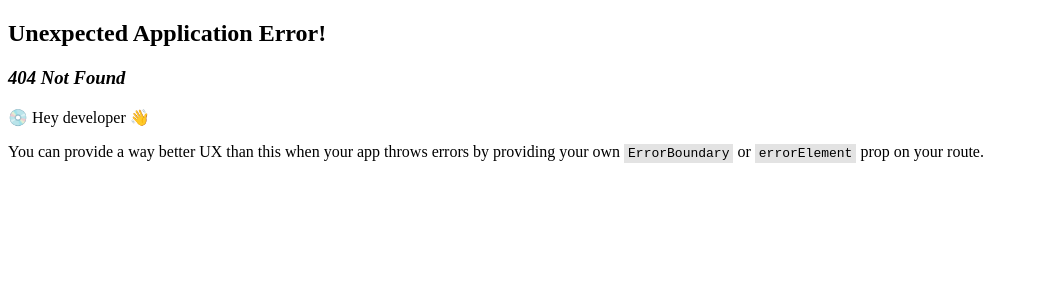
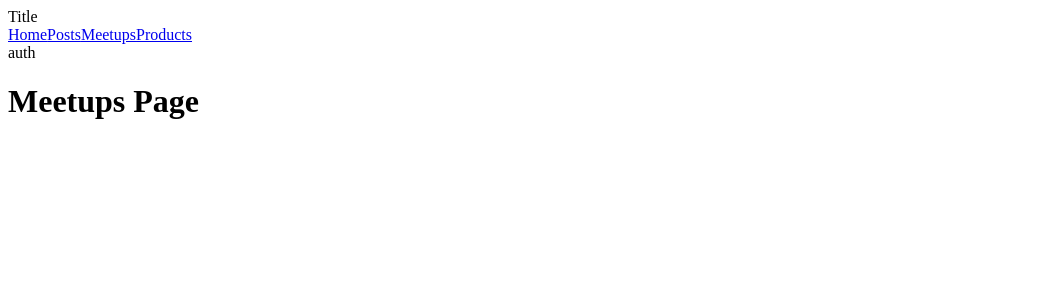
Before and after one commit to Uthaeus/react-api-practice3, a JavaScript app: page /meetups in a window 1280 px wide. Before the commit this address had no page. Shown: the top 300 px of the page, without its empty margins (0-1039 px from the left). Built offline with nearby package versions, Linux system fonts and the light colour scheme.

Commit message:
created error component, main nav, imported into root layout, created nav stylesheet

```diff
--- a/src/App.js
+++ b/src/App.js
@@ -2,15 +2,32 @@ import { createBrowserRouter, RouterProvider } from "react-router-dom";
 
 import RootLayout from "./pages/root";
 import HomePage from "./pages/home";
+import ErrorPage from "./pages/error";
+import Meetups from "./pages/meetups";
+import Posts from "./pages/posts";
+import Products from "./pages/products";
 
 const router = createBrowserRouter([
   {
     path: "/",
     element: <RootLayout />,
+    errorElement: <ErrorPage />,
     children: [
       {
         index: true,
         element: <HomePage />
+      },
+      {
+        path: "/meetups",
+        element: <Meetups />
+      },
+      {
+        path: "/posts",
+        element: <Posts />
+      },
+      {
+        path: "/products",
+        element: <Products />
       }
     ]
   }
--- /dev/null
+++ b/src/components/navigation/main-navigation.js
@@ -0,0 +1,24 @@
+import { NavLink } from "react-router-dom";
+
+function MainNavigation() {
+
+    return (
+        <nav className="main-navigation">
+            <div>
+                Title
+            </div>
+            <div>
+                <NavLink to="/">Home</NavLink>
+                <NavLink to="/posts">Posts</NavLink>
+                <NavLink to="/meetups">Meetups</NavLink>
+                <NavLink to="/products">Products</NavLink>
+            </div>
+
+            <div>
+                auth
+            </div>
+        </nav>
+    );
+}
+
+export default MainNavigation;
--- /dev/null
+++ b/src/pages/error.js
@@ -0,0 +1,13 @@
+import { Link } from "react-router-dom";
+
+function ErrorPage() {
+    return (
+        <div className="error-container">
+            <h1>404</h1>
+            <p>Page not found</p>
+            <Link to="/">Go back home</Link>
+        </div>
+    );
+}
+
+export default ErrorPage;
--- /dev/null
+++ b/src/pages/meetups.js
@@ -0,0 +1,10 @@
+
+function Meetups() {
+    return (
+        <div>
+            <h1>Meetups Page</h1>
+        </div>
+    );
+}
+
+export default Meetups;
--- /dev/null
+++ b/src/pages/posts.js
@@ -0,0 +1,10 @@
+
+function Posts() {
+    return (
+        <div>
+            <h1>Posts Page</h1>
+        </div>
+    );
+}
+
+export default Posts;
--- /dev/null
+++ b/src/pages/products.js
@@ -0,0 +1,10 @@
+
+function Products() {
+    return (
+        <div>
+            <h1>Products</h1>
+        </div>
+    );
+}
+
+export default Products;
--- a/src/pages/root.js
+++ b/src/pages/root.js
@@ -1,8 +1,11 @@
 import { Outlet } from "react-router";
+
+import MainNavigation from "../components/navigation/main-navigation";
 
 function RootLayout() {
     return (
         <div className="root-container">
+            <MainNavigation />
             <Outlet />
         </div>
     );
--- /dev/null
+++ b/src/styles/main-navigation.scss
@@ -0,0 +1,10 @@
+
+.main-navigation {
+    width: 100%;
+    background-color: #333;
+    color: #fff;
+    padding: 10px;
+    margin-bottom: 20px;
+    display: flex;
+    justify-content: space-between;
+}
--- a/src/styles/main.scss
+++ b/src/styles/main.scss
@@ -1,3 +1,4 @@
 @import 'bootstrap';
 
+@import 'main-navigation';
 @import 'root-layout';
```
